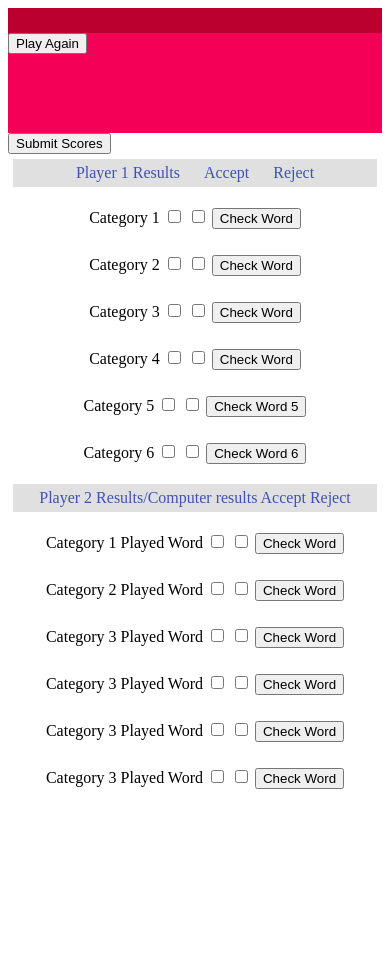
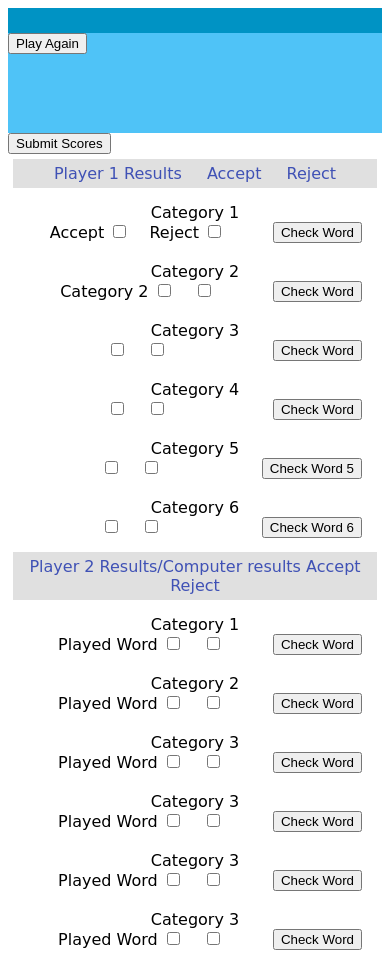
Before and after one commit to m2creger/the-wordsmither, a website: page results.html in a window 390 px wide. Before the commit the page ends 844 px from the top, so only its background shows below. Drawn offline with Linux system fonts and the light colour scheme; no server answers.

Commit message:
added css styling

```diff
--- a/css/results.css
+++ b/css/results.css
@@ -1,9 +1,40 @@
+@media (max-width: 768px) {
+	#header {
+		text-align: center;
+	}
+	.checkPlayedWord {
+		margin-right: 5px;
+		float: right;
+	}
+	.playedWord {
+		width: auto;
+
+
+	}
+
+	.switch {
+		margin-right: 10px;
+
+	}
+	.slider {
+		margin-right: 5px;
+	}
+	.player1reject {
+		margin-right: 10px;
+	}
+}
+
+body {
+	font-family: 'Architects Daughter', cursive;
+
+}
+
 .topStrip {
-	background-color: #bb002f;
+	background-color: #0093c4;
 	height: 25px;
 }
 #mainHeader {
-	background-color: #f50057;
+	background-color: #4fc3f7;
 	height: 100px;
 }
 .resultsArea {
@@ -59,3 +90,11 @@
     text-decoration: none;
     cursor: pointer;
 }
+
+.categories {
+
+	width: 200px;
+}
+.playedWord {
+	margin: 10px;
+}
--- a/css/style.css
+++ b/css/style.css
@@ -1,20 +1,25 @@
+@media (max-width: 768px) {
+	#header {
+		text-align: center;
+	}
 
+}
 body {
 	font-family: 'Architects Daughter', cursive;
 
 }
 .topStrip {
-	background-color: #bb002f;
+	background-color: #0093c4;
 	height: 25px;
 }
 #mainHeader {
-	background-color: #f50057;
+	background-color: #4fc3f7;
 	height: 100px;
 }
 #header {
 	background-color: #e0e0e0;
 	height: 150px;
-	color: #3f51b5;
+	color: #484848;
 	font-size: 40px;
 	text-align: center;
 }
@@ -23,6 +28,11 @@ body {
 }
 #mainHeader {
 	text-align: center;
+}
+.gameLetter {
+	text-align: center;
+	margin-top: 10px;
+	padding: 10px;
 }
 label, input {
 	padding: 5px;
--- a/js/app.js
+++ b/js/app.js
@@ -28,7 +28,7 @@ var timer = 0;
 var seconds = 0;
 var interval;
 var gameCategories = [];
-var responseData;
+
 var seconds = 00;
 var tens = 00;
 var player1words = [];
--- a/js/results.js
+++ b/js/results.js
@@ -38,7 +38,7 @@ var fiveInput;
 var sixInput;
 var chosenLetter;
 var wordBeingChecked;
-
+var responseData;
 var player1Score = 0;
 var computerScore = 0;
 var computerResultsArray = [];
@@ -420,23 +420,27 @@ function checkWordsClicked(wordElement) {
 
 	}
 	console.log(wordBeingChecked);
-	getDictionaryData();
 	defModal.style.display = "block";
 
 };
 
 /********* Dictionary.com API call ************/
+
 function getDictionaryData() {
 	//console.log(this.responseText);
+	var newRequest = new XMLHttpRequest();
+	newRequest.addEventListener("load", getDictionaryData);
+	newRequest.open("GET", "http://www.dictionaryapi.com/api/v1/references/collegiate/xml/" + "chicken" + "?key=28940578-e2cc-49d4-8802-751d4b2d1bb4");
+	newRequest.send();
 	responseData = this.responseText;
 	parseFromXMLString();
 };
-
+/*
 var newRequest = new XMLHttpRequest();
 newRequest.addEventListener("load", getDictionaryData);
-newRequest.open("GET", "http://www.dictionaryapi.com/api/v1/references/collegiate/xml/" + wordBeingChecked + "?key=28940578-e2cc-49d4-8802-751d4b2d1bb4");
+newRequest.open("GET", "http://www.dictionaryapi.com/api/v1/references/collegiate/xml/" + "chicken" + "?key=28940578-e2cc-49d4-8802-751d4b2d1bb4");
 newRequest.send();
-
+*/
 function parseFromXMLString() {
 	var newParser = new DOMParser();
 	var data = newParser.parseFromString(responseData, "text/xml");
--- a/results.html
+++ b/results.html
@@ -17,19 +17,32 @@
 		<label id="player1reject">Reject</label>
 	</div>
 	<div class="playedWord">
+		<div class="categoryClass">
 			<label class="category1" class="categories">Category 1</label>
-		<label id="playedWord1">Played Word 1</label>
+		</div>
+		<div class="acceptReject">
+			<label id="playedWord1">
+				Played Word 1
+			</label>
+			<label>Accept</label>
 			<label class="switch">
   				<input type="checkbox" class="player1accept">
   				<span class="slider round"></span>
 			</label>
+			<label>Reject</label>
 			<label class="switch">
   				<input type="checkbox" class="player1reject">
   				<span class="slider round"></span>
 			</label>
 			<button class="checkPlayedWord" id="checkPlayedWord1">Check Word</button>
 		</div>
+
+	</div>
 	<div class="playedWord">
+		<div class="categoryClass">
+			<label class="category2" class="categories">Category 2</label>
+		</div>
+		<div class="acceptReject">
 			<label class="category2" class="categories">Category 2</label>
 			<label id="playedWord2">Played Word 2</label>
 			<label class="switch">
@@ -42,8 +55,13 @@
 			</label>
 			<button class="checkPlayedWord" id="checkPlayedWord2">Check Word</button>
 		</div>
+
+	</div>
 	<div class="playedWord">
+		<div>
 			<label class="category3" class="categories">Category 3</label>
+		</div>
+		<div class="acceptReject">
 			<label id="playedWord3">Played Word 3</label>
 			<label class="switch">
   				<input type="checkbox" class="player1accept">
@@ -55,8 +73,14 @@
 			</label>
 			<button class="checkPlayedWord" id="checkPlayedWord3">Check Word</button>
 		</div>
+
+
+	</div>
 	<div class="playedWord">
+		<div class="categoryClass">
 			<label class="category4" class="categories">Category 4</label>
+		</div>
+		<div class="acceptReject">
 			<label id="playedWord4">Played Word 4</label>
 			<label class="switch">
   				<input type="checkbox" class="player1accept">
@@ -68,8 +92,13 @@
 			</label>
 			<button class="checkPlayedWord" id="checkPlayedWord4">Check Word</button>
 			</div>
+
+		</div>
 	<div class="playedWord">
+		<div class="categoryClass">
 			<label class="category5" class="categories">Category 5</label>
+		</div>
+		<div class="acceptReject">
 			<label id="playedWord5">Played Word 5</label>
 			<label class="switch">
   				<input type="checkbox" class="player1accept">
@@ -81,8 +110,14 @@
 			</label>
 			<button class="checkPlayedWord" id="checkPlayedWord5">Check Word 5</button>
 		</div>
+
+
+	</div>
 	<div class="playedWord">
+		<div class="categoryClass">
 			<label class="category6" class="categories">Category 6</label>
+		</div>
+		<div class="acceptReject">
 			<label id="playedWord6">Played Word 6</label>
 			<label class="switch">
   				<input type="checkbox" class="player1accept">
@@ -94,13 +129,18 @@
 			</label>
 			<button class="checkPlayedWord" id="checkPlayedWord6">Check Word 6</button>
 		</div>
+
+	</div>
 	<div class="resultsArea">
 		<label>Player 2 Results/Computer results</label>
 		<label>Accept</label>
 		<label>Reject</label>
 	</div>
 	<div class="playedWord">
+		<div class="categoryClass">
 			<label class="category1" class="categories">Category 1</label>
+		</div>
+		<div class="acceptReject">
 			<label class="computerPlayedWord" id="compWord1">Played Word</label>
 			<label class="switch">
   				<input type="checkbox" class="computerAccept">
@@ -112,8 +152,13 @@
 			</label>
 			<button class="checkPlayedWord" id="computerPlayedWord1">Check Word</button>
 		</div>
+
+	</div>
 	<div class="playedWord">
+		<div class="categoryClass">
 			<label class="category2" class="categories">Category 2</label>
+		</div>
+		<div class="acceptReject">
 			<label class="computerPlayedWord" id="compWord2">Played Word</label>
 			<label class="switch">
   				<input type="checkbox" class="computerAccept">
@@ -125,8 +170,14 @@
 			</label>
 			<button class="checkPlayedWord" id="computerPlayedWord2">Check Word</button>
 		</div>
+
+	</div>
 	<div class="playedWord">
+		<div class="categoryClass">
 			<label class="category3" class="categories">Category 3</label>
+		</div>
+		<div class="acceptReject">
+
 			<label class="computerPlayedWord" id="compWord3">Played Word</label>
 			<label class="switch">
   				<input type="checkbox" class="computerAccept">
@@ -137,9 +188,16 @@
   				<span class="slider round"></span>
 			</label>
 			<button class="checkPlayedWord" id="computerPlayedWord3">Check Word</button>
+
+		</div>
+
+
 	</div>
 	<div class="playedWord">
+		<div class="categoryClass">
 			<label class="category4" class="categories">Category 3</label>
+		</div>
+		<div class="acceptReject">
 			<label class="computerPlayedWord" id="compWord4">Played Word</label>
 			<label class="switch">
   				<input type="checkbox" class="computerAccept">
@@ -151,8 +209,13 @@
 			</label>
 			<button class="checkPlayedWord" id="computerPlayedWord4">Check Word</button>
 		</div>
+
+	</div>
 	<div class="playedWord">
+		<div class="categoryClass">
 			<label class="category5" class="categories">Category 3</label>
+		</div>
+		<div class="acceptReject">
 			<label class="computerPlayedWord" id="compWord5">Played Word</label>
 			<label class="switch">
   				<input type="checkbox" class="computerAccept">
@@ -164,8 +227,14 @@
 			</label>
 			<button class="checkPlayedWord" id="computerPlayedWord5">Check Word</button>
 		</div>
+
+
+	</div>
 	<div class="playedWord">
+		<div class="categoryClass">
 			<label class="category6" class="categories">Category 3</label>
+		</div>
+		<div class="acceptReject">
 			<label class="computerPlayedWord" id="compWord6">Played Word</label>
 			<label class="switch">
   				<input type="checkbox" class="computerAccept">
@@ -176,6 +245,8 @@
   				<span class="slider round"></span>
 			</label>
 			<button class="checkPlayedWord" id="computerPlayedWord6">Check Word</button>
+		</div>
+
 	</div>
 	<div id="definitionModal" class="modal">
 
```
Also changed, not shown: index.html (+7 -2 lines). Lines whose indentation alone changed are shown as unchanged.
